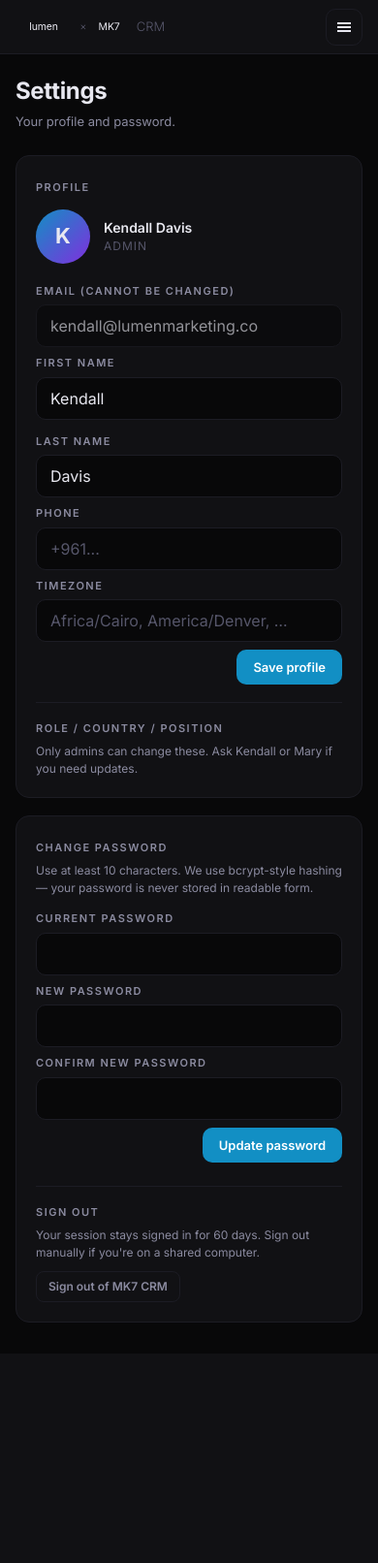
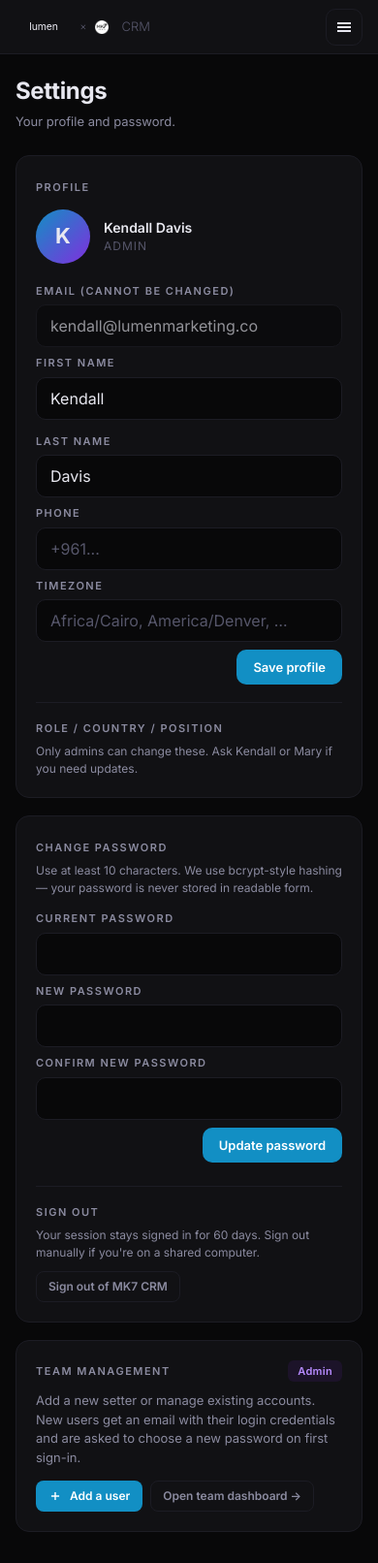
Before and after one commit to lumenmarketingsolutions/Lumen-coming-soon, a Flask app: page /crm/settings in a window 390 px wide. Shown: the whole page at 97% size. Before the commit the page ends 1364 px from the top, so only its background shows below. Run offline with Flask 3, Linux system fonts and the light colour scheme; the visitor is signed in with stand-in values (Sample User, id 1); data comes from the database, SQL or seed files in the repository; some libraries are stand-ins or nearby versions.

Commit message:
MK7 CRM: invite emails, setter security gating, MK7 brand mark
- Real MK7 logo (white circle, MK7 Media + arrow) replaces the SVG
  wordmark in the Lumen × MK7 lockup at every render site (login,
  sidebar, mobile bar). Source: airdropped IMG_7729.jpg cropped to
  circle with transparent corners (256x256 PNG).
- New invite email: when admin creates a user, Resend sends them a
  branded welcome with login URL + temp password. Modal also reveals
  the password once as a backup, and shows whether the email actually
  went out (depends on RESEND_API_KEY).
- Settings: new "Team management" card for admins — quick "Add a user"
  + link to /crm/admin (and /crm/admin?add=1 auto-opens the modal).
- Lead detail: admins can now edit company_name from the contact card
  (previously the field was settable from API but not from the UI).
- SECURITY: setters can no longer edit or delete leads, or delete
  meetings. They CAN still: add leads, add notes, book meetings, and
  mark their own bookings completed/no-show. Enforced server-side
  (@admin_required on lead PATCH, meeting DELETE; setter-or-admin
  check on meeting PATCH) and in the UI (status/assignee dropdowns,
  Mark DNA, Edit Contact, Delete, and Cancel buttons all hidden for
  non-admins).

Co-Authored-By: Claude Opus 4.7 (1M context) <noreply@anthropic.com>

```diff
--- a/crm.py
+++ b/crm.py
@@ -563,6 +563,55 @@ def notify_meeting_booked(meeting_id):
     """
     for to in NOTIFY_ADMINS:
         _send_email(to, subject, html)
+
+
+def send_invite_email(email, first_name, temp_password, invited_by_first):
+    """Send a welcome/invite email to a newly-created user with their temp
+    credentials. They'll be forced to change the password on first login."""
+    base = os.environ.get("CRM_BASE_URL", "https://lumenmarketing.co")
+    login_url = f"{base}/crm/login"
+    name = (first_name or "").strip() or "there"
+    by = (invited_by_first or "").strip() or "An admin"
+    subject = "You've been invited to the MK7 CRM"
+    html = f"""\
+<div style="font-family:Inter,system-ui,sans-serif;background:#080809;padding:32px 16px;color:#e8e8f0">
+  <div style="max-width:480px;margin:0 auto;background:#111114;border:1px solid #1c1c24;border-radius:18px;padding:32px;color:#e8e8f0">
+    <div style="font-size:11px;letter-spacing:2px;text-transform:uppercase;color:#56566a;margin-bottom:6px">
+      Lumen × MK7
+    </div>
+    <h1 style="margin:0 0 16px;font-size:22px;font-weight:700;letter-spacing:-0.4px">
+      You're in.
+    </h1>
+    <p style="margin:0 0 18px;font-size:14px;line-height:1.6;color:#b8b8c8">
+      Hi {name} — {by} just added you to the <strong>MK7 Setter CRM</strong>.
+      Use the credentials below to sign in. You'll be asked to choose a new
+      password as soon as you're in.
+    </p>
+    <table style="width:100%;font-size:14px;border-collapse:collapse;background:#15151a;border:1px solid #1c1c24;border-radius:10px;margin:0 0 22px">
+      <tr>
+        <td style="padding:14px 16px 6px;font-size:10px;letter-spacing:1.5px;text-transform:uppercase;color:#56566a">Email</td>
+      </tr>
+      <tr><td style="padding:0 16px 12px;font-family:ui-monospace,Menlo,monospace;color:#e8e8f0">{email}</td></tr>
+      <tr><td style="padding:8px 16px 6px;font-size:10px;letter-spacing:1.5px;text-transform:uppercase;color:#56566a;border-top:1px solid #1c1c24">Temporary password</td></tr>
+      <tr><td style="padding:0 16px 16px;font-family:ui-monospace,Menlo,monospace;font-size:16px;color:#e8e8f0;letter-spacing:0.5px">{temp_password}</td></tr>
+    </table>
+    <p style="margin:0 0 22px">
+      <a href="{login_url}"
+         style="display:inline-block;background:#128fc4;color:#fff;padding:12px 22px;border-radius:10px;text-decoration:none;font-weight:600;font-size:14px">
+        Sign in to MK7 CRM
+      </a>
+    </p>
+    <p style="margin:0;font-size:12px;color:#56566a;line-height:1.6">
+      Sessions stay signed in for 60 days. If you didn't expect this, just
+      ignore this email — no account is active until you sign in.
+    </p>
+    <div style="margin-top:24px;padding-top:16px;border-top:1px solid #1c1c24;font-size:10px;letter-spacing:1.5px;text-transform:uppercase;color:#56566a">
+      Lumen × MK7 — Powered by Lumen Marketing
+    </div>
+  </div>
+</div>
+"""
+    _send_email(email, subject, html)
 
 
 # ── Email + password auth ─────────────────────────────────────────────────────
@@ -1079,7 +1128,11 @@ def lead_detail(lead_id):
 
 
 @crm_bp.route("/api/leads/<int:lead_id>", methods=["PATCH"])
-@login_required
+@admin_required   # SECURITY: only admins can edit lead fields. Setters can
+                  # still ADD new leads and ADD notes, but they cannot mutate
+                  # existing lead data — prevents accidental or malicious
+                  # sabotage in a multi-setter team. Add-note has its own
+                  # endpoint that remains setter-accessible.
 def api_update_lead(lead_id):
     u = current_user()
     data = request.get_json(silent=True) or {}
@@ -1334,6 +1387,10 @@ def api_update_meeting(meeting_id):
     m = con.execute("SELECT * FROM meetings WHERE id = ?", (meeting_id,)).fetchone()
     if not m:
         con.close(); abort(404)
+    # Only the booking setter or an admin can update meeting status.
+    if u["role"] != "admin" and m["setter_user_id"] != u["id"]:
+        con.close()
+        return jsonify({"ok": False, "error": "Only the booking setter or an admin can update this meeting."}), 403
     new_status = data.get("status")
     if new_status and new_status in ("scheduled", "completed", "no_show", "canceled"):
         con.execute("UPDATE meetings SET status = ?, updated_at = ? WHERE id = ?",
@@ -1350,17 +1407,15 @@ def api_update_meeting(meeting_id):
 
 
 @crm_bp.route("/api/meetings/<int:meeting_id>", methods=["DELETE"])
-@login_required
+@admin_required   # SECURITY: cancel/delete a meeting is admin-only. Setters
+                  # can still mark a meeting completed or no-show via PATCH;
+                  # only an admin can wipe the record (and its GCal event).
 def api_delete_meeting(meeting_id):
     u = current_user()
     con = db()
     m = con.execute("SELECT * FROM meetings WHERE id = ?", (meeting_id,)).fetchone()
     if not m:
         con.close(); abort(404)
-    # Only the booking setter or an admin can delete.
-    if m["setter_user_id"] != u["id"] and u["role"] != "admin":
-        con.close()
-        return jsonify({"ok": False, "error": "Not allowed"}), 403
     delete_google_calendar_event(m["google_event_id"])
     con.execute("DELETE FROM meetings WHERE id = ?", (meeting_id,))
     log_activity(con, m["lead_id"], u["id"], "meeting_canceled", {"meeting_id": meeting_id})
@@ -1460,7 +1515,19 @@ def api_create_user():
           generate_password_hash(temp_pw), now_iso()))
     con.commit()
     con.close()
-    return jsonify({"ok": True, "email": email, "temp_password": temp_pw})
+
+    # Fire the welcome email with login credentials. Best-effort — if Resend
+    # is unconfigured we just log it; the admin can still copy the temp
+    # password from the modal that just rendered.
+    inviter = current_user()
+    try:
+        send_invite_email(email, first, temp_pw,
+                          invited_by_first=(inviter["first_name"] if inviter else ""))
+    except Exception as e:
+        print(f"[crm-invite] send failed for {email}: {e}")
+
+    return jsonify({"ok": True, "email": email, "temp_password": temp_pw,
+                    "email_sent": bool(RESEND_API_KEY)})
 
 
 @crm_bp.route("/api/users/<int:user_id>/reset-password", methods=["POST"])
--- a/templates/crm/base.html
+++ b/templates/crm/base.html
@@ -486,11 +486,7 @@
     <a class="logo" href="/crm/leads">
       <img class="lumen-mark" src="/static/logo-lumen.svg" alt="Lumen">
       <span class="x">×</span>
-      <svg class="mk7-mark" xmlns="http://www.w3.org/2000/svg" viewBox="0 0 100 48" aria-label="MK7" role="img">
-        <text x="50" y="36" text-anchor="middle"
-              font-family="Inter, -apple-system, BlinkMacSystemFont, sans-serif"
-              font-weight="400" font-size="36" fill="#e8e8f0" letter-spacing="-0.5">MK7</text>
-      </svg>
+      <img class="mk7-mark" src="/static/logo-mk7.png" alt="MK7 Media">
       <span style="color:var(--text-muted);font-weight:300;margin-left:6px;font-size:13px">CRM</span>
     </a>
     <button class="menu-btn" type="button" aria-label="Menu" onclick="toggleSidebar()">
@@ -505,11 +501,7 @@
         <div class="brand-lockup">
           <img class="lumen-mark" src="/static/logo-lumen.svg" alt="Lumen">
           <span class="x">×</span>
-          <svg class="mk7-mark" xmlns="http://www.w3.org/2000/svg" viewBox="0 0 100 48" aria-label="MK7" role="img">
-            <text x="50" y="36" text-anchor="middle"
-                  font-family="Inter, -apple-system, BlinkMacSystemFont, sans-serif"
-                  font-weight="400" font-size="36" fill="#e8e8f0" letter-spacing="-0.5">MK7</text>
-          </svg>
+          <img class="mk7-mark" src="/static/logo-mk7.png" alt="MK7 Media">
         </div>
         <div class="brand-text">
           <span class="b1">Setter CRM</span>
--- a/templates/crm/settings.html
+++ b/templates/crm/settings.html
@@ -96,6 +96,26 @@
   </div>
 </div>
 
+{% if u['role'] == 'admin' %}
+<div class="card" style="margin-top:18px">
+  <div class="row-between" style="margin-bottom:10px">
+    <span class="form-label">Team management</span>
+    <span class="badge" style="background:rgba(128,47,222,0.10);color:#b78bff">Admin</span>
+  </div>
+  <p class="text-dim" style="font-size:13px;margin-bottom:14px">
+    Add a new setter or manage existing accounts. New users get an email with
+    their login credentials and are asked to choose a new password on first sign-in.
+  </p>
+  <div style="display:flex;gap:8px;flex-wrap:wrap">
+    <a href="/crm/admin?add=1" class="btn btn-primary btn-sm">
+      <svg width="14" height="14" viewBox="0 0 24 24" fill="none" stroke="currentColor" stroke-width="2.4"><path d="M12 5v14M5 12h14"/></svg>
+      Add a user
+    </a>
+    <a href="/crm/admin" class="btn btn-outline btn-sm">Open team dashboard →</a>
+  </div>
+</div>
+{% endif %}
+
 <script>
   function applyGrid() {
     document.getElementById('set-grid').style.gridTemplateColumns = window.innerWidth < 900 ? '1fr' : '1fr 1fr';
```
Also changed, not shown: templates/crm/admin.html (+19 -3 lines), templates/crm/lead_detail.html (+42 -1 lines), templates/crm/login.html (+1 -6 lines), static/logo-mk7.png (added).
